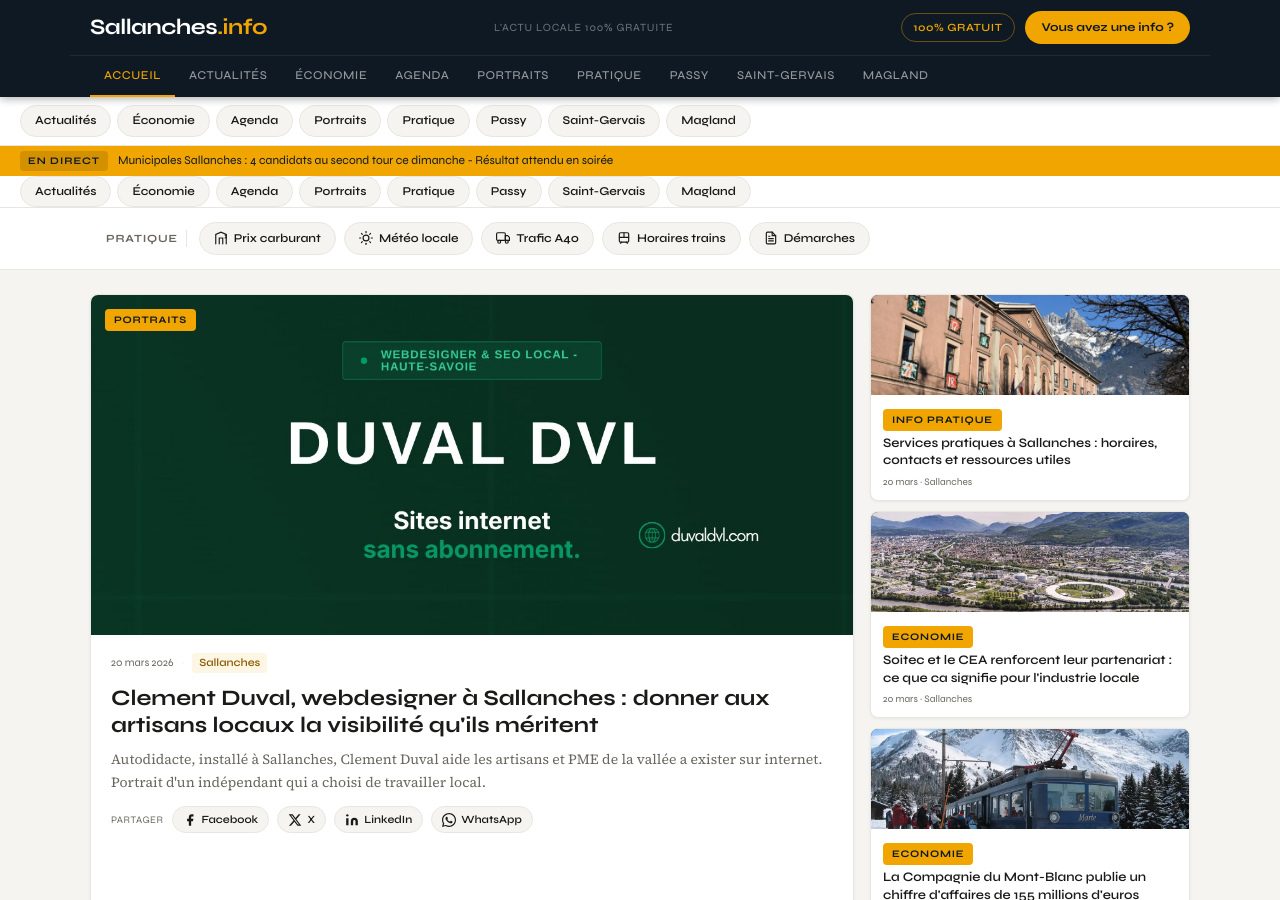
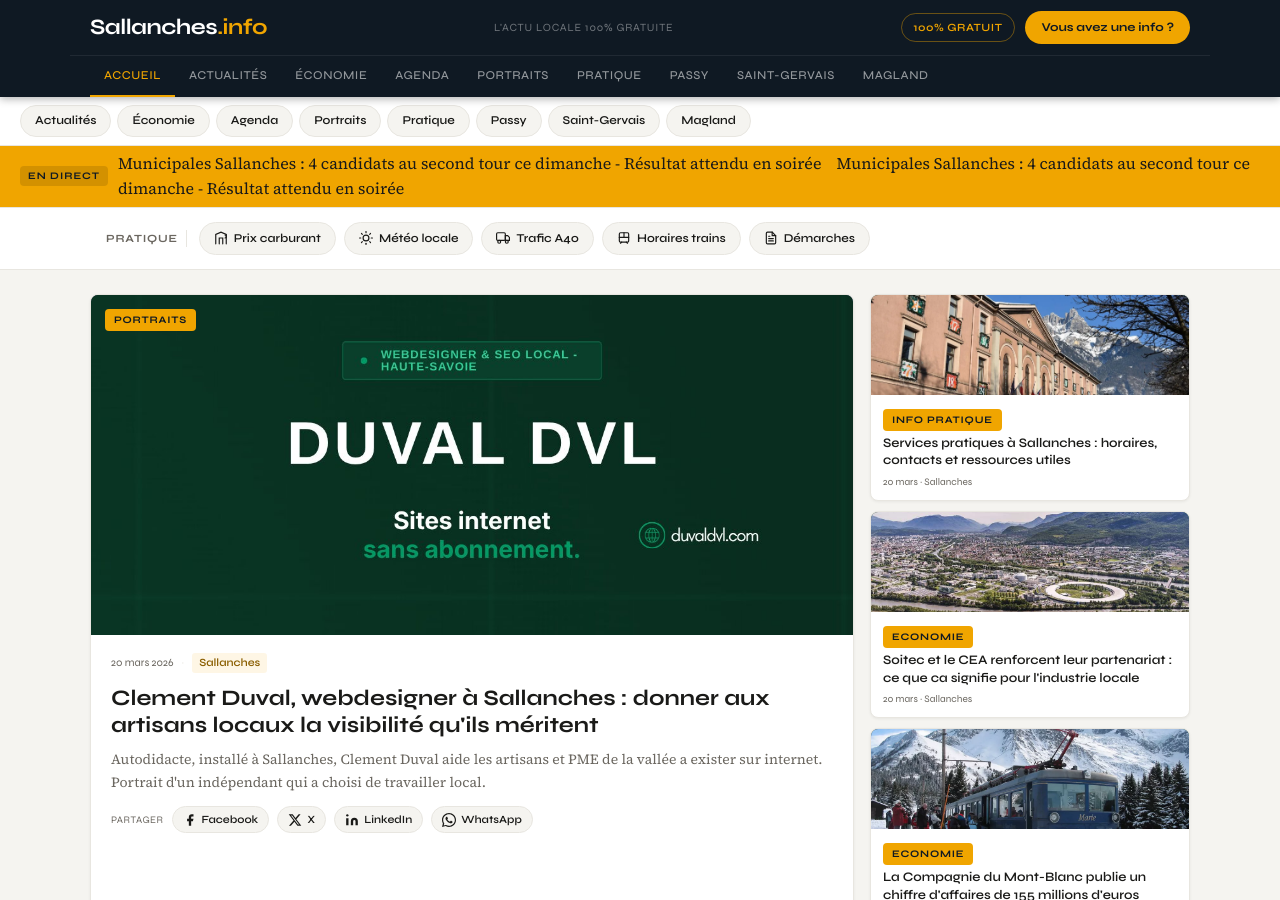
Before and after one commit to DuvalDVL/sallanches.info, a Jekyll site: the page built from index.html, in a window 1280 px wide and 900 px high. Built offline with Jekyll 4.4.1, drawn with Linux system fonts in a browser that asks for light colours.

Commit message:
Update index.html

```diff
--- a/index.html
+++ b/index.html
@@ -12,23 +12,14 @@ description: Toute l'actualité locale de Sallanches et de la vallée. 100% grat
 {% if breaking %}
 <div class="breaking-bar" role="alert" aria-live="polite">
   <span class="breaking-label">En direct</span>
-  <span class="breaking-text">{{ breaking.breaking_text | default: breaking.title }}</span>
+  <div class="breaking-ticker-wrap">
+    <a href="{{ breaking.url | prepend: site.baseurl }}" class="breaking-ticker">
+      <span>{{ breaking.breaking_text | default: breaking.title }}</span>
+      <span aria-hidden="true">&nbsp;&nbsp;&nbsp;{{ breaking.breaking_text | default: breaking.title }}</span>
+    </a>
+  </div>
 </div>
 {% endif %}
-
-<!-- Rubriques mobile -->
-<div class="rubriques-mobile" role="navigation" aria-label="Rubriques">
-  <div class="rubriques-scroll">
-    <a href="{{ site.baseurl }}/actualites/" class="rubrique-pill">Actualités</a>
-    <a href="{{ site.baseurl }}/economie/" class="rubrique-pill">Économie</a>
-    <a href="{{ site.baseurl }}/agenda/" class="rubrique-pill">Agenda</a>
-    <a href="{{ site.baseurl }}/portraits/" class="rubrique-pill">Portraits</a>
-    <a href="{{ site.baseurl }}/pratique/" class="rubrique-pill">Pratique</a>
-    <a href="{{ site.baseurl }}/passy/" class="rubrique-pill">Passy</a>
-    <a href="{{ site.baseurl }}/saint-gervais/" class="rubrique-pill">Saint-Gervais</a>
-    <a href="{{ site.baseurl }}/magland/" class="rubrique-pill">Magland</a>
-  </div>
-</div>
 
 <!-- Services locaux -->
 <div class="services-bar" role="navigation" aria-label="Services pratiques">
```
